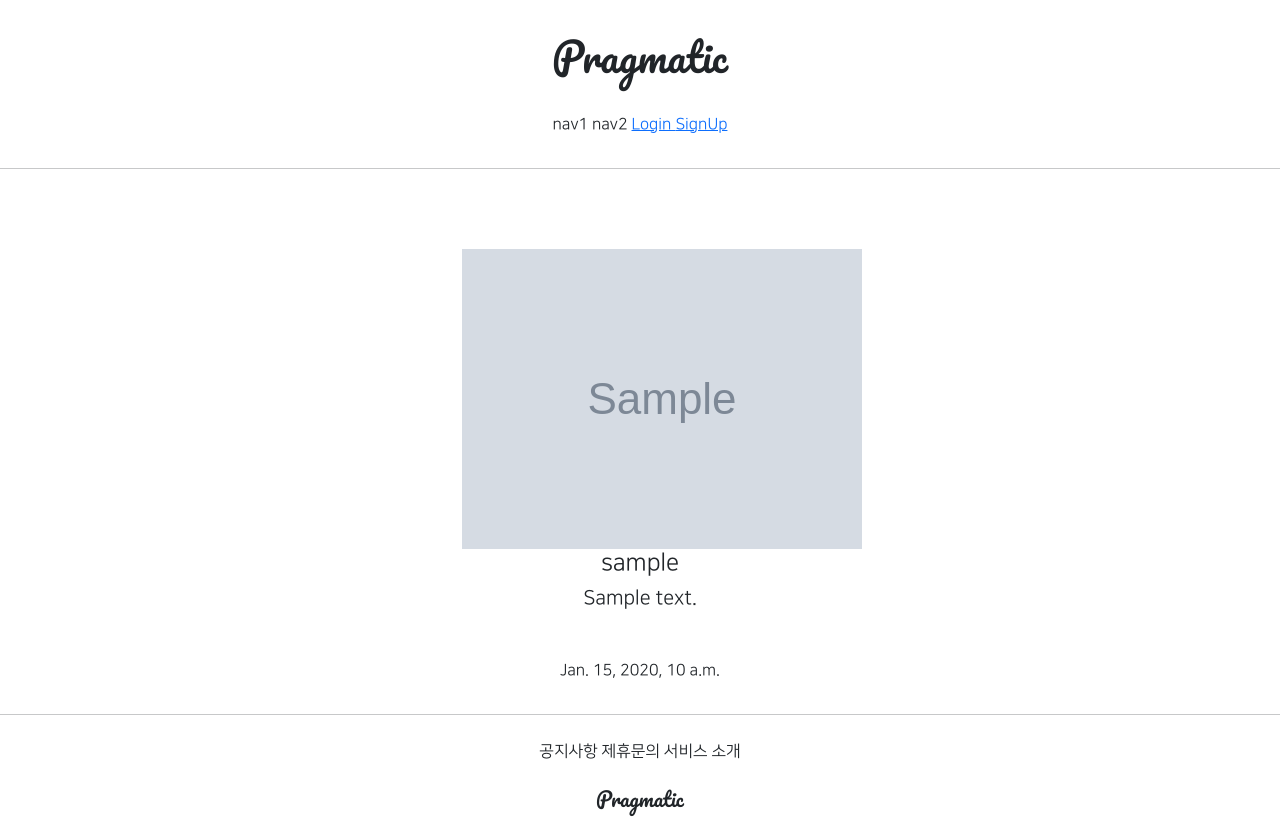
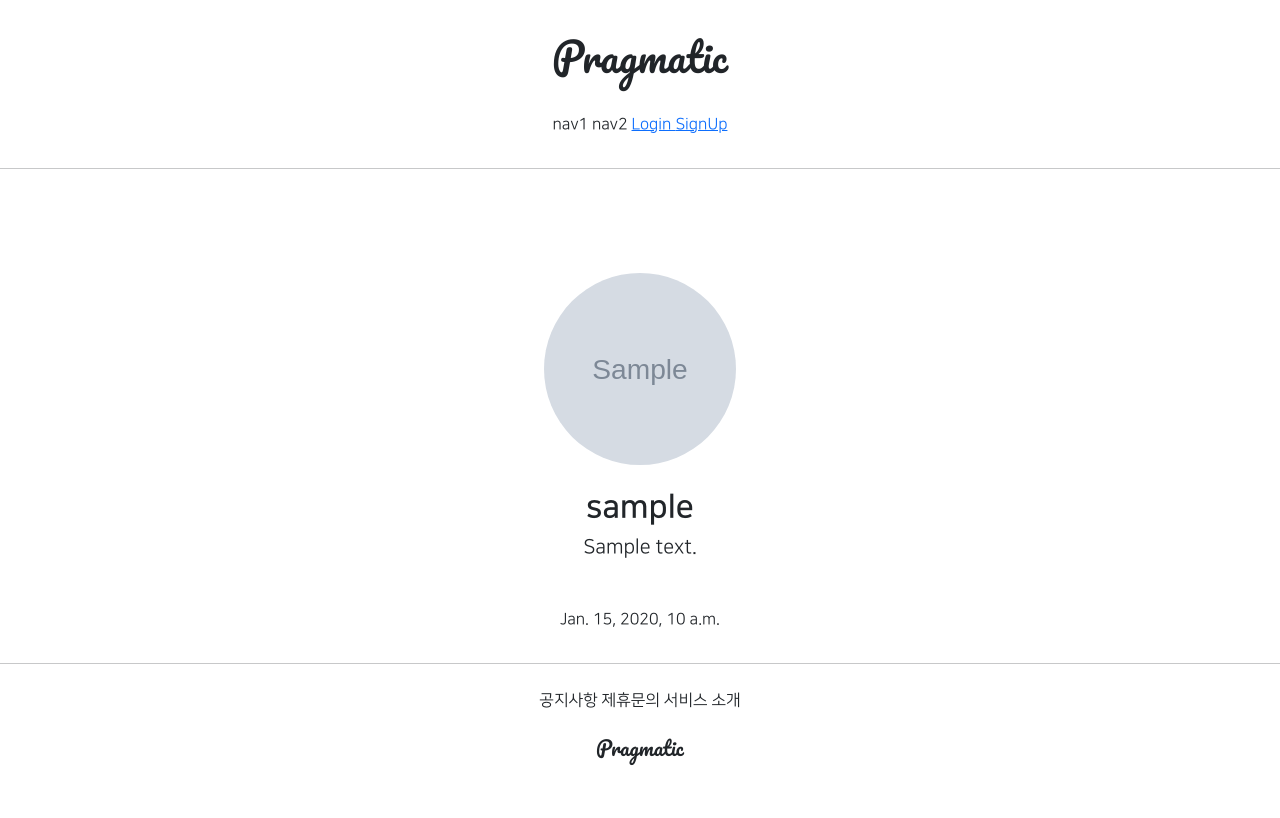
Before and after one commit to ClearRoot/djangoStartProject, a Django app: page /accounts/detail/1 in a window 1280 px wide. Shown: the top 818 px of the page. After the commit the page ends 765 px from the top, so only its background shows below. Run offline with Django 3.2, Linux system fonts and the light colour scheme; tables that the repository leaves empty hold one stand-in row (values such as "Sample post"); grey boxes marked "Sample" are stand-in pictures; parts of the project's set-up code (start-up, migrations or seed data) failed here and were passed over; some libraries are stand-ins or nearby versions.

Commit message:
7/27 class_6 commit 3

```diff
--- a/accounts/templates/accounts/detail.html
+++ b/accounts/templates/accounts/detail.html
@@ -6,16 +6,17 @@
     <div class="text-center mw-500 m-auto">
         <div class="m-5">
             {% if target_user.profile %}
-                <img src="{{ target_user.profile.image.url }}" alt="profile image">
-                <h4>{{ target_user.profile.nickname }}</h4>
+                <img src="{{ target_user.profile.image.url }}"
+                     class="profile_image m-4"
+                     alt="profile image">
+                <h2 class="NNS_B">{{ target_user.profile.nickname }}</h2>
                 <h5>{{ target_user.profile.message }}</h5>
             {% else %}
-                <h4>
-                    {{ target_user.username }}
+                <h2>
                     <a href="{% url 'profileapp:create' %}">
                         Create Profile
                     </a>
-                </h4>
+                </h2>
             {% endif %}
         </div>
         <div>
--- a/static/base.css
+++ b/static/base.css
@@ -20,3 +20,14 @@
     max-width: 500px;
     padding: 1rem 1.5rem;
 }
+
+.profile_image {
+    height: 12rem;
+    width: 12rem;
+    border-radius: 20rem;
+    object-fit: cover;
+}
+
+.NNS_B {
+    font-family: "NanumSquareB", cursive;
+}
```
